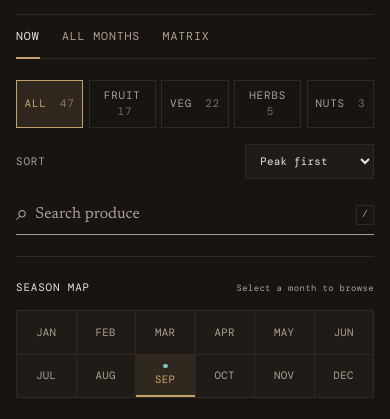
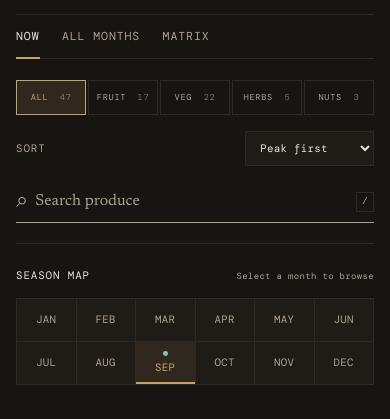
Before and after one commit to epleaner/bay-area-seasonality, a website: page index.html in a window 390 px wide. Shown: the part 45-464 px from the top of the page. Drawn offline with nearby package versions, Linux system fonts and the light colour scheme.

Commit message:
Prevent mobile filter labels from wrapping

```diff
--- a/styles.css
+++ b/styles.css
@@ -43,7 +43,7 @@ button { color: inherit; }
 .view-tab:hover { color: var(--accent); }
 .controls { display: flex; gap: 1rem; justify-content: space-between; align-items: center; padding: 1.3rem 0; border-bottom: 1px solid var(--rule); }
 .filter-group { display: flex; gap: .35rem; }
-.filter-button { min-height: 2.2rem; padding: .45rem .7rem; border: 1px solid var(--rule); background: transparent; color: var(--muted); cursor: pointer; }
+.filter-button { min-height: 2.2rem; padding: .45rem .7rem; border: 1px solid var(--rule); background: transparent; color: var(--muted); cursor: pointer; white-space: nowrap; }
 .filter-button:hover { border-color: var(--accent); color: var(--ink); }
 .filter-button.is-active { border-color: var(--accent); background: var(--accent-soft); color: var(--accent); }
 .filter-count { margin-left: .35rem; color: inherit; opacity: .65; }
@@ -155,8 +155,8 @@ button:focus-visible, input:focus-visible, a:focus-visible, summary:focus-visibl
   body { font-size: 17px; }
   .brand-lockup { font-size: .58rem; }
   .text-button { font-size: .6rem; }
-  .filter-button { flex: 1; padding-inline: .35rem; }
-  .filter-group { width: 100%; }
+  .filter-button { flex: 1; padding-inline: .15rem; font-size: .54rem; }
+  .filter-group { width: 100%; gap: .1rem; }
   .month-selector__hint { font-size: .56rem; }
   .produce-item { min-height: 2.8rem; }
   .produce-name { font-size: 1.1rem; }
--- a/sw.js
+++ b/sw.js
@@ -1,4 +1,4 @@
-const CACHE = 'bay-area-seasonality-v5';
+const CACHE = 'bay-area-seasonality-v6';
 const CORE = ['/', '/index.html', '/styles.css', '/app.js', '/data/produce.json', '/manifest.webmanifest', '/icon.svg'];
 
 self.addEventListener('install', (event) => {
```
